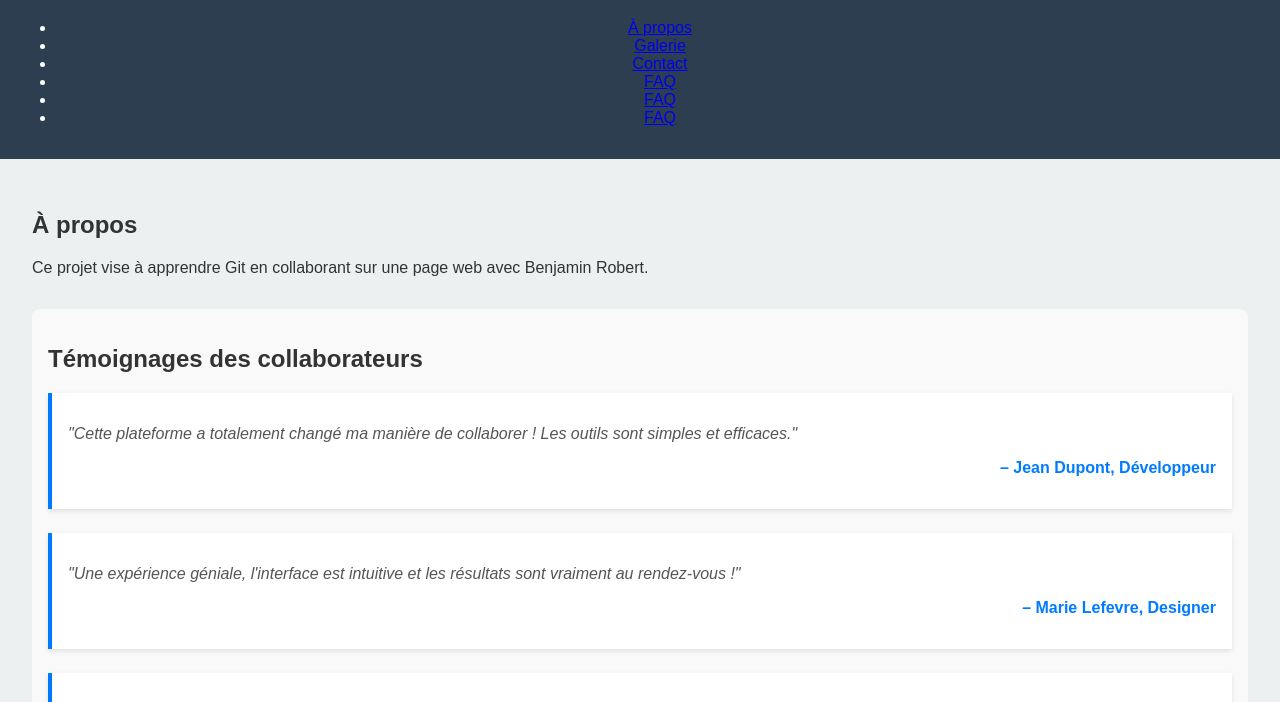
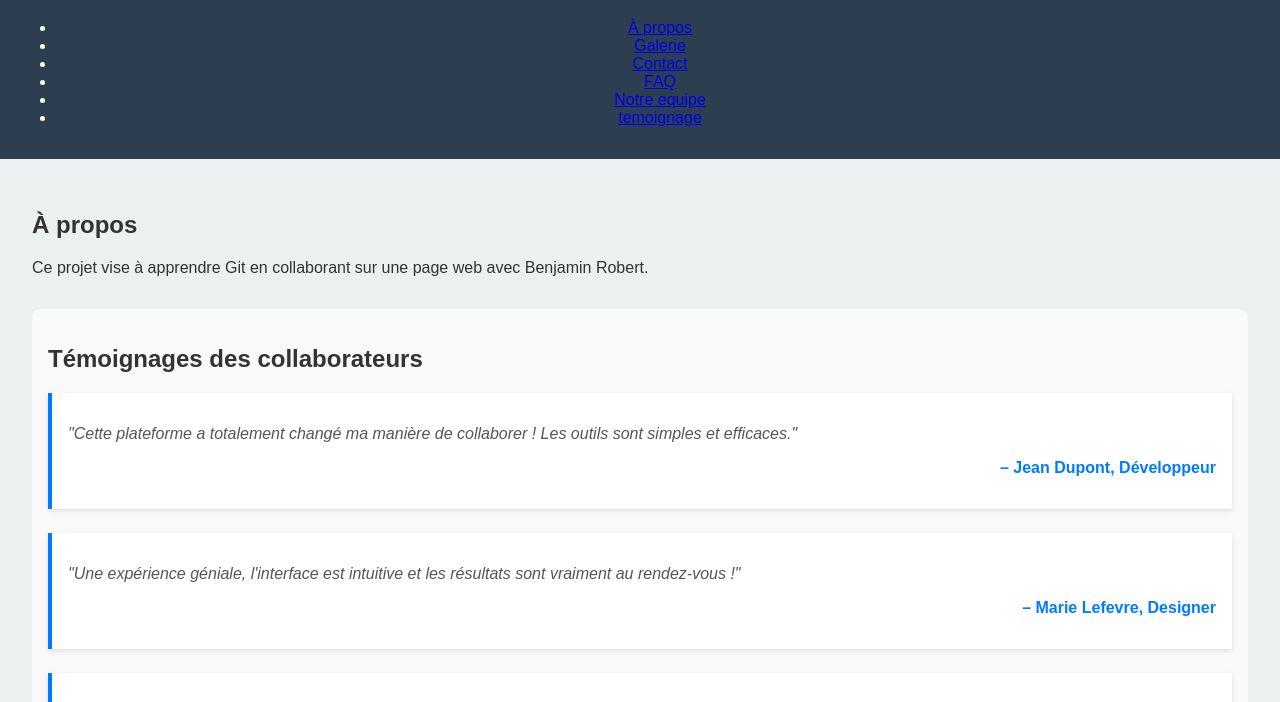
Before and after one commit to BenRobert38/BUT3-GIT-2025, a plain HTML site: page Projet/index.html in a window 1280 px wide. Shown: the part 77-779 px from the top of the page. Drawn offline with Linux system fonts and the light colour scheme.

Commit message:
Focntion navbar maj3

```diff
--- a/Projet/index.html
+++ b/Projet/index.html
@@ -16,8 +16,8 @@
 		<li><a href="#galerie">Galerie</a></li>
 		<li><a href="#contact-section">Contact</a></li>
 		<li><a href="#faq">FAQ</a></li>
-		<li><a href="#notre-equipe">FAQ</a></li>
-		<li><a href="#temoignages">FAQ</a></li>
+		<li><a href="#notre-equipe">Notre equipe</a></li>
+		<li><a href="#temoignages">temoignage</a></li>
 
 	  </ul>
 	</nav>
```
